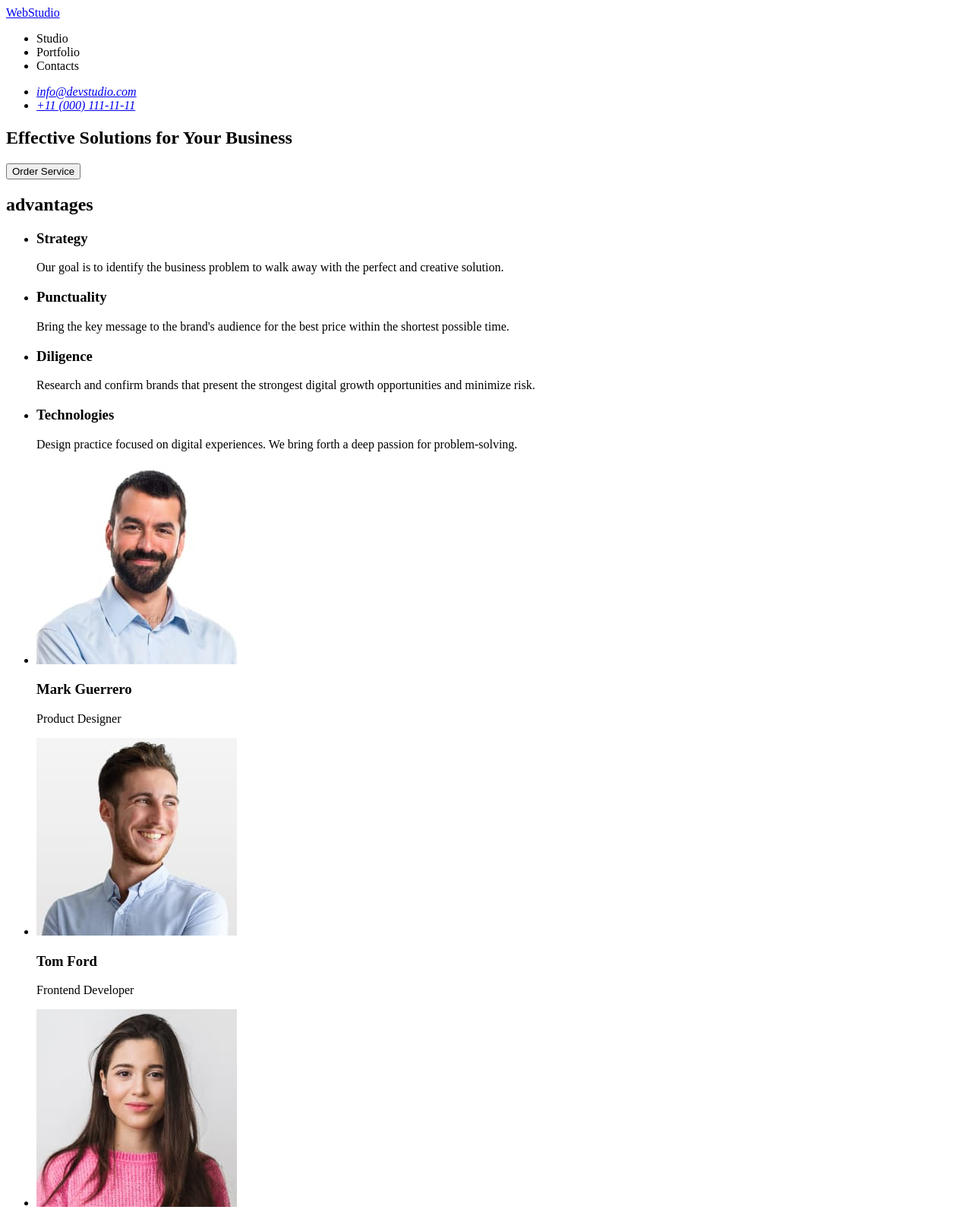
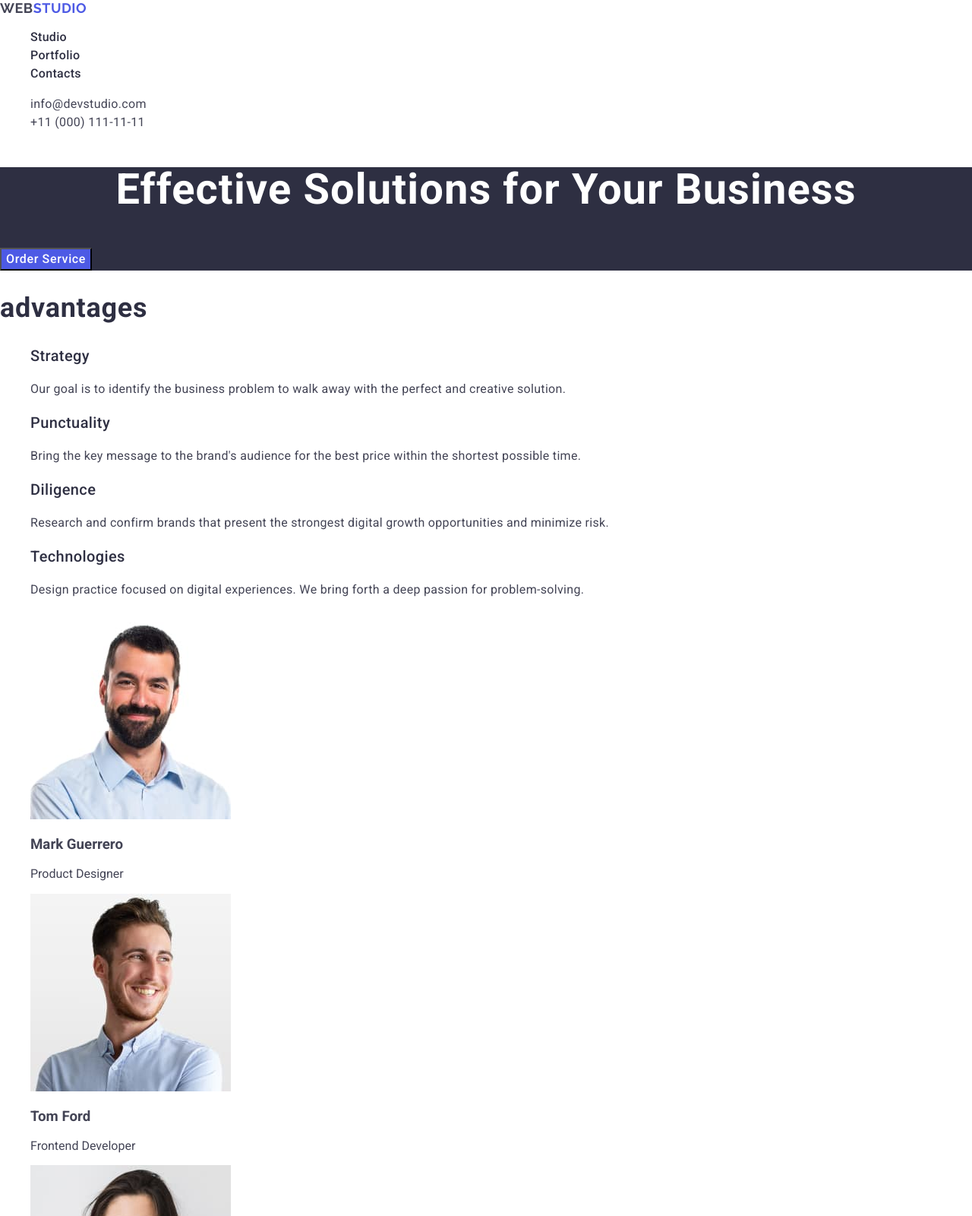
Before and after one commit to DenysTryshkin/webstudio, a plain HTML site: page index.html in a window 1280 px wide. Shown: the top 1600 px of the page at 76% size. Drawn offline with nearby package versions, Linux system fonts and the light colour scheme.

Commit message:
add styles up to team

```diff
--- /dev/null
+++ b/css/styles.css
@@ -0,0 +1,128 @@
+:root {
+    --iris: #4D5AE5;
+    --ocean: #404BBF;
+    --dark: #2E2F42;
+    --green: #31D0AA;
+    --slate: #434455;
+    --light-slate: #8E8F99;
+    --cornflower: #E7E9FC;
+    --cloud: #f4f4fd;
+    --grey: #2e2f42;
+    --white: #FFFFFF;
+    --dairy: #FCFCFC;
+}
+
+body {
+    font-family: "Roboto", sans-serif;
+    color: var(--slate);
+    background-color: var(--white)
+}
+
+ul,
+ol {
+    list-style-type: none;
+}
+
+a {
+    text-decoration: none;
+    color: currentColor;
+}
+
+h2 {
+    color: var(--dark);
+    font-size: 36px;
+    font-weight: 700;
+    line-height: 1.11;
+    letter-spacing: 0.02em;
+}
+
+button {
+    cursor: pointer
+}
+
+.btn:hover,
+.btn:focus {
+    background-color: var(--ocean);
+}
+
+/* header */
+
+.logo {
+    font-family: Raleway;
+    font-size: 18px;
+    font-weight: 700;
+    line-height: 1.17;
+    letter-spacing: 0.03em;
+    text-transform: uppercase;
+}
+
+.logo-dark {
+    color: var(--iris);
+}
+
+.nav-link:hover,
+.contacts-link:hover,
+.nav-link:focus,
+.contacts-link:focus {
+    color: var(--iris);
+}
+
+.nav-link {
+    color: var(--dark);
+    font-size: 16px;
+    font-weight: 500;
+    line-height: 1.5;
+    letter-spacing: 0.02em;
+}
+
+.contacts {
+    font-style: normal;
+}
+
+.contacts-link {
+    color: var(--slate);
+    font-family: Roboto;
+    font-size: 16px;
+    line-height: 1.5;
+    letter-spacing: 0.02em;
+}
+
+/* hero */
+
+.hero {
+    background: var(--grey);
+}
+
+.hero-title {
+    color: var(--white);
+    text-align: center;
+    font-family: Roboto;
+    font-size: 56px;
+    font-weight: 700;
+    line-height: 1.07;
+    letter-spacing: 0.02em;
+}
+
+.hero-btn {
+    color: var(--white);
+    background-color: var(--iris);
+    font-weight: 500;
+    line-height: 1.5;
+    letter-spacing: 0.04em;
+}
+
+/* advantages */
+
+.advantages-title {
+    color: var(--dark);
+    font-size: 20px;
+    font-weight: 500;
+    line-height: 1.2;
+    letter-spacing: 0.02em;
+}
+
+.advantages-text {
+    color: var(--slate);
+    line-height: 1.5;
+    letter-spacing: 0.02em;
+}
--- a/index.html
+++ b/index.html
@@ -4,6 +4,21 @@
     <meta charset="UTF-8" />
     <meta name="viewport" content="width=device-width, initial-scale=1.0" />
     <title>Web Studio</title>
+    <!-- Попереднє з'єднання для оптимізації -->
+    <link rel="preconnect" href="https://fonts.googleapis.com" />
+    <link rel="preconnect" href="https://fonts.gstatic.com" crossorigin />
+    <!-- Підключення шрифтів -->
+    <link
+      href="https://fonts.googleapis.com/css2?family=Raleway:wght@700&family=Roboto:wght@400;500;700&display=swap"
+      rel="stylesheet"
+    />
+    <!--Підключення нормалізатора стилів-->
+    <link
+      rel="stylesheet"
+      href="https://cdnjs.cloudflare.com/ajax/libs/modern-normalize/1.1.0/modern-normalize.min.css"
+    />
+    <!--Підключееня мого файлу зі стилями-->
+    <link rel="stylesheet" href="./css/styles.css" />
   </head>
   <body>
     <!--header-->
@@ -14,13 +29,13 @@
         >
         <ul class="nav-list">
           <li class="nav-item">
-            Studio<a class="nav-link" href="#Studio"></a>
+            <a class="nav-link" href="#Studio">Studio</a>
           </li>
           <li class="nav-item">
-            Portfolio<a class="nav-link" href="#Portfolio"></a>
+            <a class="nav-link" href="#Portfolio">Portfolio</a>
           </li>
           <li class="nav-item">
-            Contacts<a class="nav-link" href="#Contacts"></a>
+            <a class="nav-link" href="#Contacts">Contacts</a>
           </li>
         </ul>
       </nav>
@@ -41,38 +56,38 @@
     </header>
     <main>
       <!--hero-->
-      <section>
-        <h1>Effective Solutions for Your Business</h1>
-        <button type="button">Order Service</button>
+      <section class="hero">
+        <h1 class="hero-title">Effective Solutions for Your Business</h1>
+        <button type="button" class="hero-btn btn">Order Service</button>
       </section>
       <!--advantages-->
-      <section>
+      <section class="advantages">
         <h2>advantages</h2>
-        <ul>
-          <li>
-            <h3>Strategy</h3>
-            <p>
+        <ul class="advantages-list">
+          <li class="advantages-item">
+            <h3 class="advantages-title">Strategy</h3>
+            <p class="advantages-text">
               Our goal is to identify the business problem to walk away with the
               perfect and creative solution.
             </p>
           </li>
-          <li>
-            <h3>Punctuality</h3>
-            <p>
+          <li class="advantages-item">
+            <h3 class="advantages-title">Punctuality</h3>
+            <p class="advantages-text">
               Bring the key message to the brand's audience for the best price
               within the shortest possible time.
             </p>
           </li>
-          <li>
-            <h3>Diligence</h3>
-            <p>
+          <li class="advantages-item">
+            <h3 class="advantages-title">Diligence</h3>
+            <p class="advantages-text">
               Research and confirm brands that present the strongest digital
               growth opportunities and minimize risk.
             </p>
           </li>
-          <li>
-            <h3>Technologies</h3>
-            <p>
+          <li class="advantages-item">
+            <h3 class="advantages-title">Technologies</h3>
+            <p class="advantages-text">
               Design practice focused on digital experiences. We bring forth a
               deep passion for problem-solving.
             </p>
@@ -80,109 +95,112 @@
         </ul>
       </section>
       <!--our team-->
-      <section>
-        <h2></h2>
-        <ul>
-          <li>
+      <section class="team">
+        <h2 class="team-pre-title"></h2>
+        <ul class="team-list">
+          <li class="team-item">
             <img
               src="./images/our-team/img-1.jpg"
               alt="Product Designer"
               width="264"
               height="260"
             />
-            <h3>Mark Guerrero</h3>
-            <p>Product Designer</p>
+            <h3 class="team-title">Mark Guerrero</h3>
+            <p class="team-text">Product Designer</p>
           </li>
-          <li>
+          <li class="team-item">
             <img src="./images/our-team/img-2.jpg"" alt="Frontend Developer"
             width="264" height="260" />
-            <h3>Tom Ford</h3>
-            <p>Frontend Developer</p>
+            <h3 class="team-title">Tom Ford</h3>
+            <p class="team-text">Frontend Developer</p>
           </li>
-          <li>
+          <li class="team-item">
             <img src="./images/our-team/img-3.jpg"" alt="Marketing" width="264"
             height="260" />
-            <h3>Camila Garcia</h3>
-            <p>Marketing</p>
+            <h3 class="team-title">Camila Garcia</h3>
+            <p class="team-text">Marketing</p>
           </li>
-          <li>
+          <li class="team-item">
             <img src="./images/our-team/img-4.jpg"" alt="UI Designer"
             width="264" height="260" />
-            <h3>Daniel Wilson</h3>
-            <p>UI Designer</p>
+            <h3 class="team-title">Daniel Wilson</h3>
+            <p class="team-text">UI Designer</p>
           </li>
         </ul>
       </section>
-      <section class="our-portfolio">
-        <h2>Our Portfolio</h2>
-        <ul>
-          <li>
+      <!--our portfolio-->
+      <section class="portfolio">
+        <h2 class="portfolio-pre-title">Our Portfolio</h2>
+        <ul class="portfolio-list">
+          <li class="portfolio-item">
             <img
               src="./images/our-portfolio/img-1.jpg"
               alt="Banking App"
               width="360"
               height="300"
             />
-            <h3>Banking App</h3>
-            <p>App</p>
+            <h3 class="portfolio-title">Banking App</h3>
+            <p class="portfolio-text">App</p>
           </li>
-          <li>
+          <li class="portfolio-item">
             <img
               src="./images/our-portfolio/img-2.jpg"
               alt="Cashless Payment"
               width="360"
               height="300"
             />
-            <h3>Cashless Payment</h3>
-            <p>Marketing</p>
+            <h3 class="portfolio-title">Cashless Payment</h3>
+            <p class="portfolio-text">Marketing</p>
           </li>
-          <li>
+          <li class="portfolio-item">
             <img
               src="./images/our-portfolio/img-3.jpg"
               alt="Meditation"
               width="360"
               height="300"
             />
-            <h3>Meditation</h3>
-            <p>App</p>
+            <h3 class="portfolio-title">Meditation</h3>
+            <p class="portfolio-text">App</p>
           </li>
-          <li>
+          <li class="portfolio-item">
             <img
               src="./images/our-portfolio/img-4.jpg"
               alt="Marketing"
               width="360"
               height="300"
             />
-            <h3>Taxi Service</h3>
-            <p>Marketing</p>
+            <h3 class="portfolio-title">Taxi Service</h3>
+            <p class="portfolio-text">Marketing</p>
           </li>
-          <li>
+          <li class="portfolio-item">
             <img
               src="./images/our-portfolio/img-5.jpg"
               alt="Screen Illustrations"
               width="360"
               height="300"
             />
-            <h3>Screen Illustrations</h3>
-            <p>Design</p>
+            <h3 class="portfolio-title">Screen Illustrations</h3>
+            <p class="portfolio-text">Design</p>
           </li>
-          <li>
+          <li class="portfolio-item">
             <img
               src="./images/our-portfolio/img-6.jpg"
               alt="Online Courses"
               width="360"
               height="300"
             />
-            <h3>Online Courses</h3>
-            <p>Marketing</p>
+            <h3 class="portfolio-title">Online Courses</h3>
+            <p class="portfolio-text">Marketing</p>
           </li>
         </ul>
       </section>
     </main>
     <!--footer-->
-    <footer>
-      <a href="./index.html">WebStudio</a>
-      <p>
+    <footer class="footer">
+      <a href="./index.html" class="logo"
+        >Web<span class="logo-light">Studio</span></a
+      >
+      <p class="footer-text">
         Increase the flow of customers and sales for your business with digital
         marketing & growth solutions.
       </p>
```
